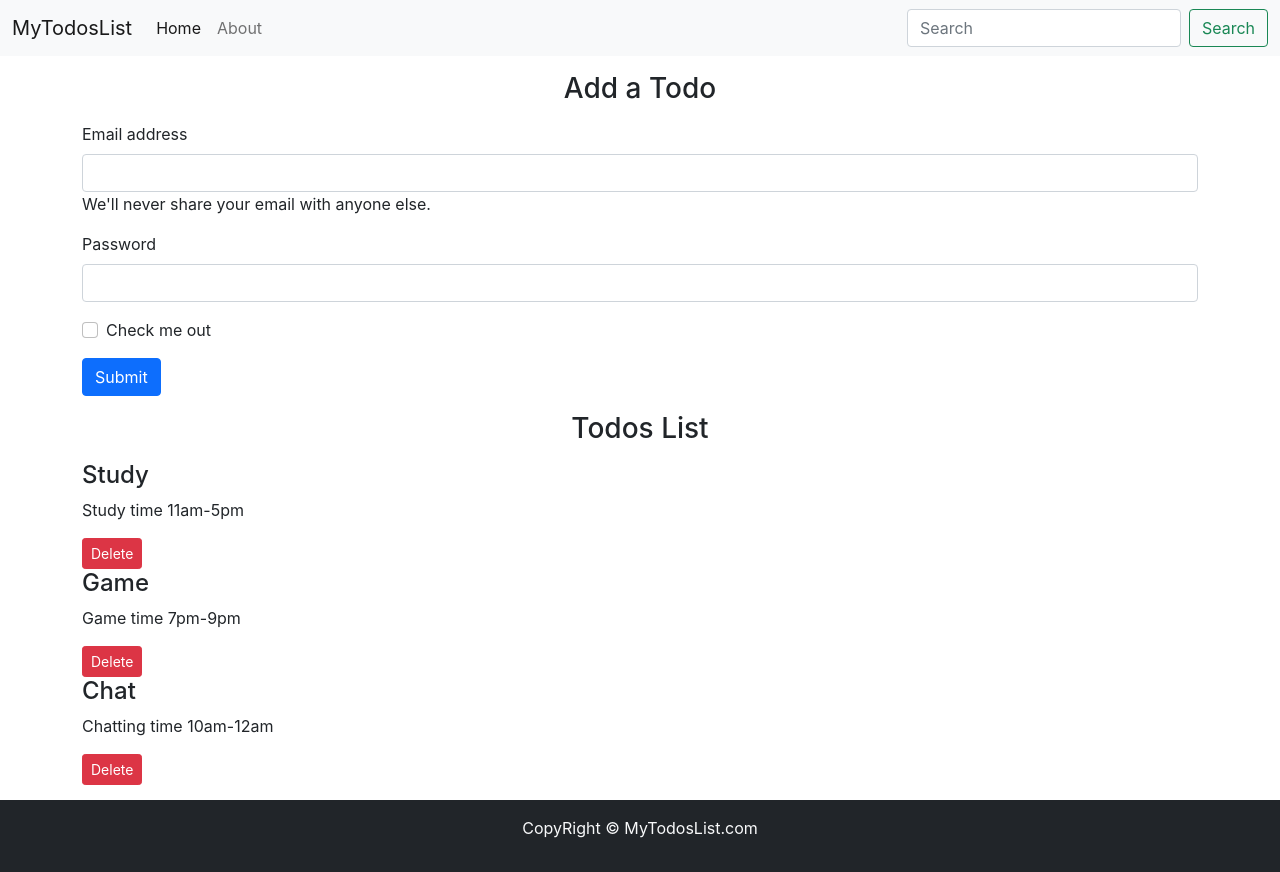
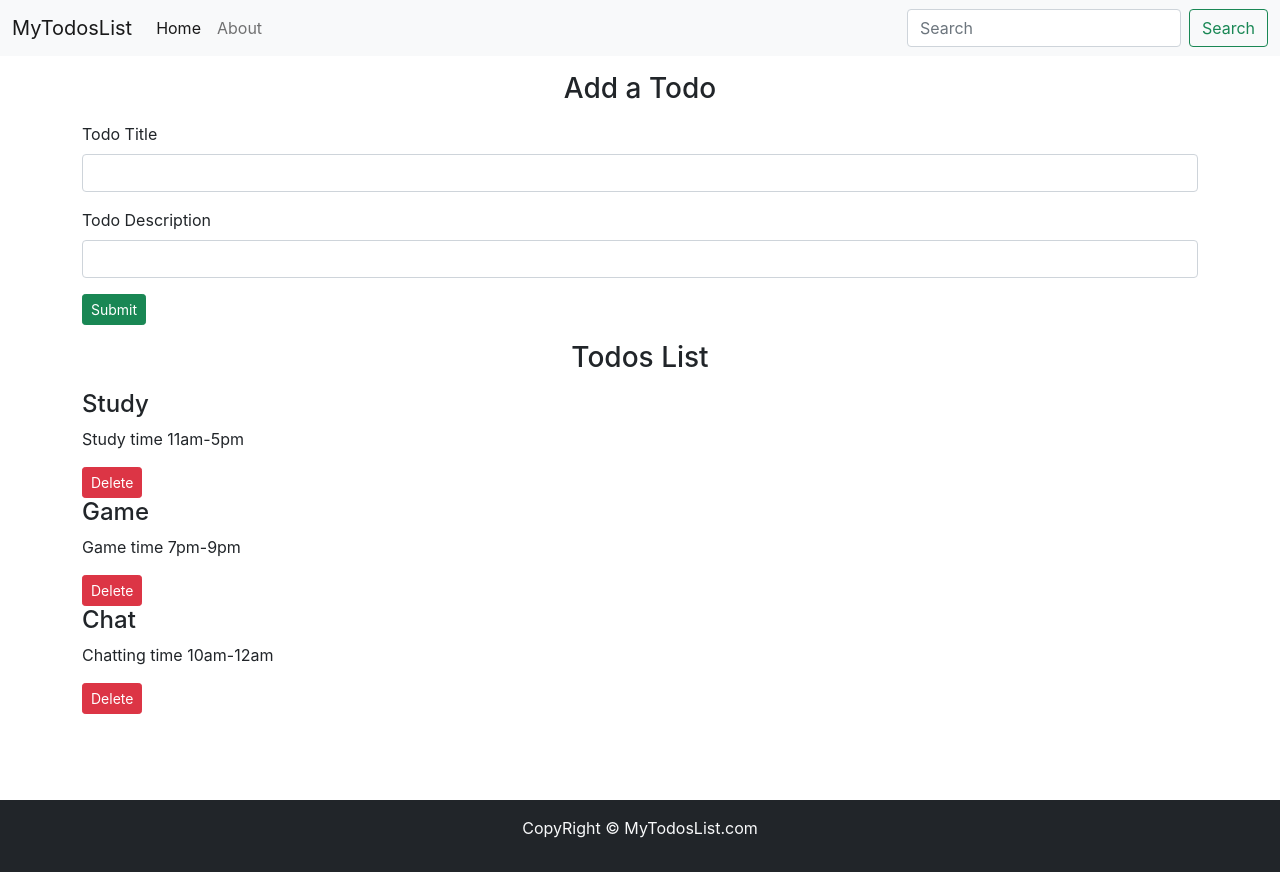
Before and after one commit to Madhur-Jatiya/React-Todo-App, a React (Create React App) app: page / in a window 1280 px wide. Built offline with nearby package versions, Linux system fonts and the light colour scheme.

Commit message:
add todo in console

```diff
--- a/src/App.js
+++ b/src/App.js
@@ -13,6 +13,10 @@
     setTodos(todos.filter((e) => {
       return e !== todo;
     }))
+  }
+
+  const addTodo = (title, desc) => {
+    console.log("I am adding this todo", title, desc);
   }
 
   const [todos, setTodos] = useState([
@@ -36,7 +40,7 @@
   return (
     <>
       <Header title="MyTodosList" />
-      <AddTodo/>
+      <AddTodo addTodo={addTodo} />
       <Todos todos={todos} onDelete={onDelete} />
       <Footer />
     </>
--- a/src/MyComponents/AddTodo.js
+++ b/src/MyComponents/AddTodo.js
@@ -1,24 +1,30 @@
 import React from 'react'
+import { useState } from 'react';
 
-const AddTodo = () => {
+const AddTodo = (props) => {
+    const [title, setTitle] = useState("");
+    const [desc, setDesc] = useState("");
+    const submit = (e) => {
+        e.preventDefault();
+        if(!title || !desc){
+            alert("Title or Description cannot be blank");
+        }
+
+        props.addTodo(title,desc);
+    }
     return (
-        <div className='container'>
+        <div className='container my-3'>
             <h3 className='text-center my-3'>Add a Todo</h3>
-            <form>
+            <form onSubmit={submit}>
                 <div className="mb-3">
-                    <label for="exampleInputEmail1" className="form-label">Email address</label>
-                    <input type="email" className="form-control" id="exampleInputEmail1" aria-describedby="emailHelp" />
-                    <div id="emailHelp" classNameName="form-text">We'll never share your email with anyone else.</div>
+                    <label htmlFor="title" className="form-label">Todo Title</label>
+                    <input type="text" value={title} onChange={(e)=>setTitle(e.target.value)} className="form-control" id="title" aria-describedby="emailHelp" />
                 </div>
                 <div className="mb-3">
-                    <label for="exampleInputPassword1" className="form-label">Password</label>
-                    <input type="password" className="form-control" id="exampleInputPassword1" />
+                    <label htmlFor="desc" className="form-label">Todo Description</label>
+                    <input type="text" value={desc} onChange={(e)=>setDesc(e.target.value)} className="form-control" id="desc" />
                 </div>
-                <div className="mb-3 form-check">
-                    <input type="checkbox" className="form-check-input" id="exampleCheck1" />
-                    <label className="form-check-label" for="exampleCheck1">Check me out</label>
-                </div>
-                <button type="submit" className="btn btn-primary">Submit</button>
+                <button type="submit" className="btn btn-sm btn-success">Submit</button>
             </form>
         </div>
     )
```
